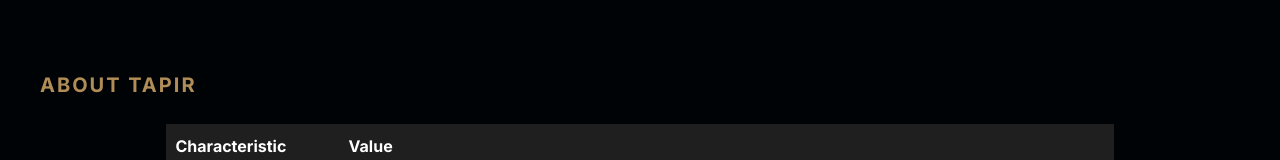
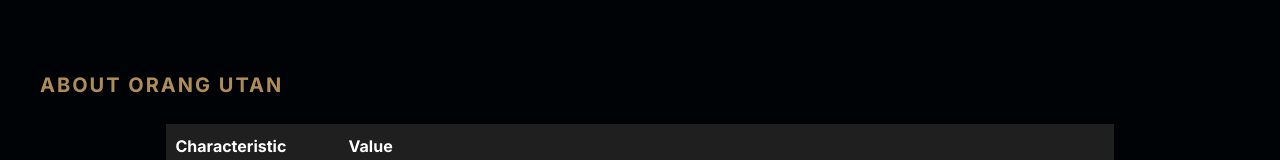
Before and after one commit to Shi-Min-Yeoh/LuvNature, a plain HTML site: page animals/orangutan.html in a window 1280 px wide. Shown: the part 426-586 px from the top of the page. Drawn offline with nearby package versions, Linux system fonts and the light colour scheme; a web font is replaced by a local one.

Commit message:
Update orangutan.html

```diff
--- a/animals/orangutan.html
+++ b/animals/orangutan.html
@@ -56,7 +56,7 @@
         <section class="blog section blog" id="blog">
             <div class="blog-title-container container">
                 <div class="top-title">
-                    <h3 class="top-title-h3 animal-title-h3">About Tapir</h3>
+                    <h3 class="top-title-h3 animal-title-h3">About Orang Utan</h3>
                 </div>
             </div>
             <div class="blog-container container">
```
